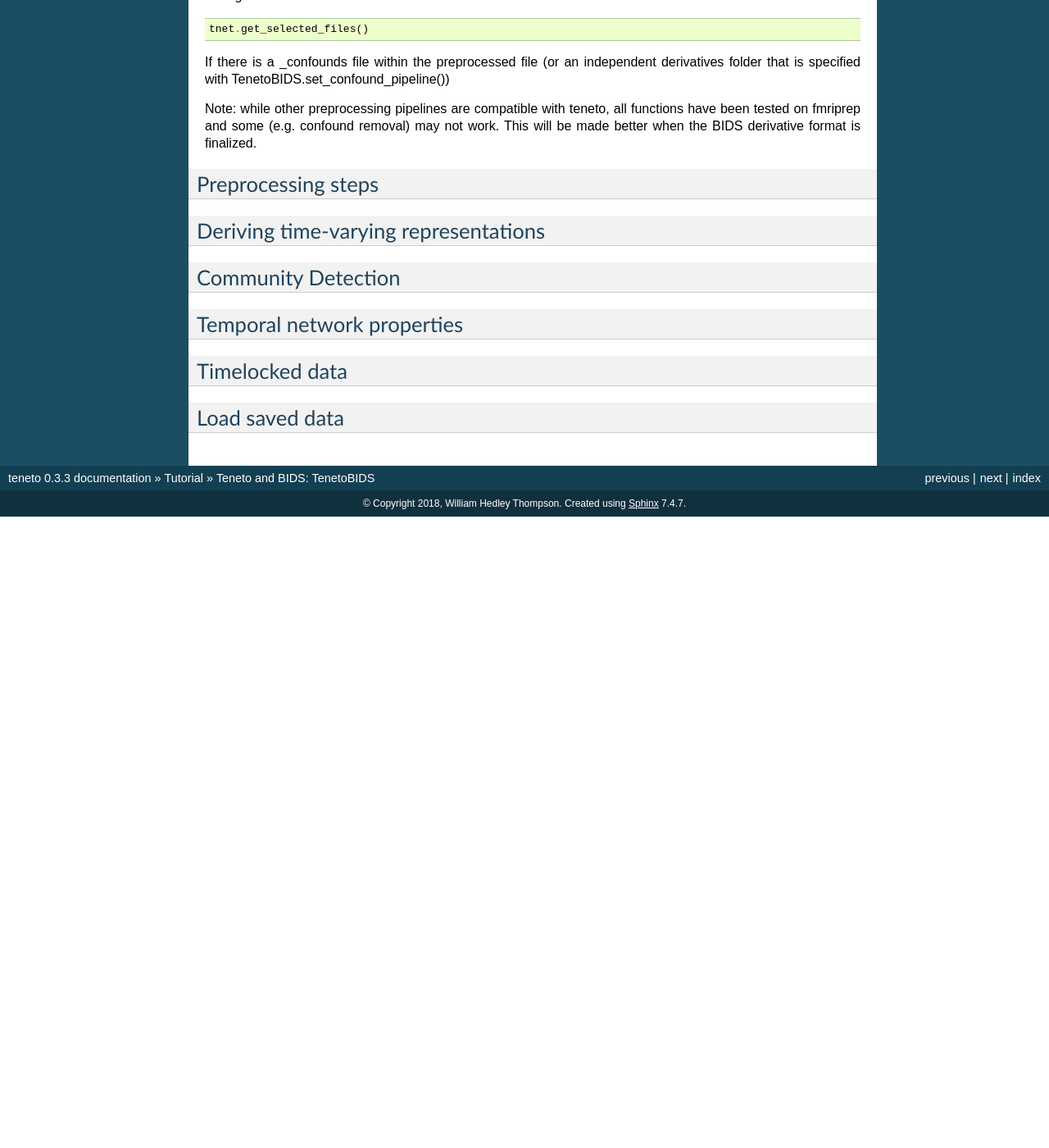
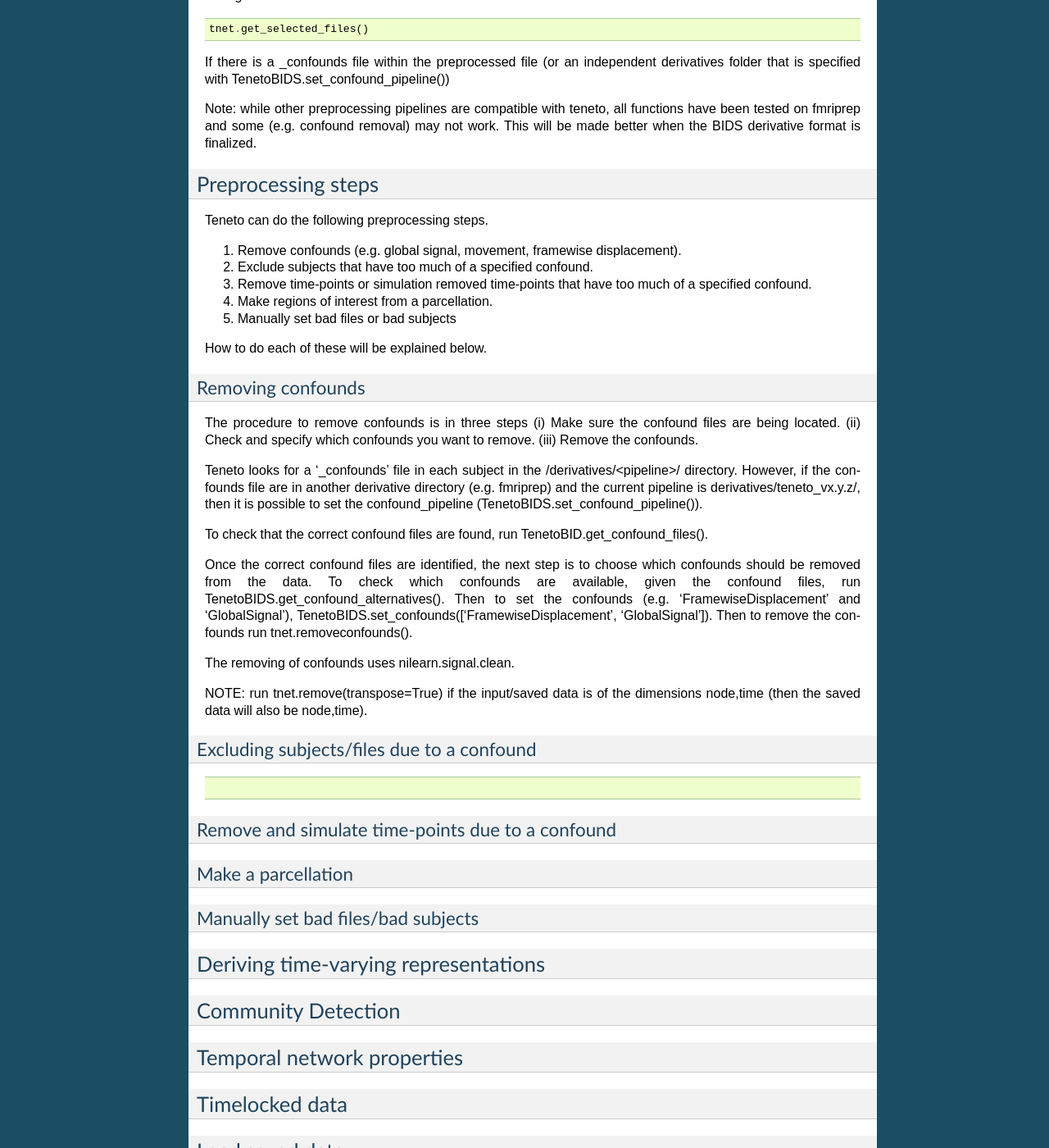
Before and after one commit to wiheto/teneto, a Sphinx documentation site: the page built from docs/tutorial/TenetoBIDS.rst, in a window 1280 px wide and 1400 px high, scrolled down 776 px. Shown: the whole window at 82% size. Built offline with Sphinx 7.4.7, drawn with Linux system fonts in a browser that asks for light colours; before the commit the page ends 1406 px from its top, so only the background shows below that; some of the changed text lies outside the part shown.

Commit message:
expanded tutorial

```diff
--- a/docs/tutorial/TenetoBIDS.rst
+++ b/docs/tutorial/TenetoBIDS.rst
@@ -52,6 +52,51 @@ Note: while other preprocessing pipelines are compatible with teneto, all functi
 Preprocessing steps
 ===================
 
+Teneto can do the following preprocessing steps.
+
+1. Remove confounds (e.g. global signal, movement, framewise displacement).
+2. Exclude subjects that have too much of a specified  confound.
+3. Remove time-points or simulation removed time-points that have too much of a specified confound.
+4. Make regions of interest from a parcellation.
+5. Manually set bad files or bad subjects
+
+How to do each of these will be explained below.
+
+Removing confounds
+******************
+
+The procedure to remove confounds is in three steps (i) Make sure the confound files are being located. (ii) Check and specify which confounds you want to remove. (iii) Remove the confounds.
+
+Teneto looks for a '_confounds' file in each subject in the /derivatives/<pipeline>/ directory. However, if the confounds file are in another derivative directory (e.g. fmriprep)
+and the current pipeline is derivatives/teneto_vx.y.z/, then it is possible to set the confound_pipeline (TenetoBIDS.set_confound_pipeline()).
+
+To check that the correct confound files are found, run TenetoBID.get_confound_files().
+
+Once the correct confound files are identified, the next step is to choose which confounds should be removed from the data. To check which confounds are available, given the confound
+files, run TenetoBIDS.get_confound_alternatives(). Then to set the confounds (e.g. 'FramewiseDisplacement' and 'GlobalSignal'), TenetoBIDS.set_confounds(['FramewiseDisplacement', 'GlobalSignal']).
+Then to remove the confounds run tnet.removeconfounds().
+
+The removing of confounds uses nilearn.signal.clean.
+
+NOTE: run tnet.remove(transpose=True) if the input/saved data is of the dimensions node,time (then the saved data will also be node,time).
+
+Excluding subjects/files due to a confound
+******************************************
+
+.. code-block:: python
+
+
+Remove and simulate time-points due to a confound
+*************************************************
+
+
+Make a parcellation
+*******************
+
+
+Manually set bad files/bad subjects
+************************************
+
 
 Deriving time-varying representations
 ======================================
```
